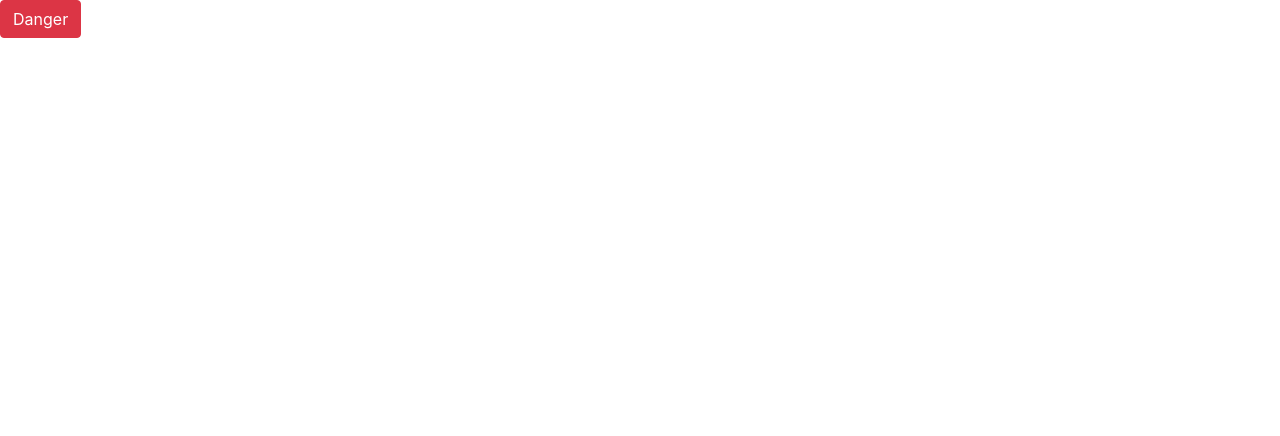
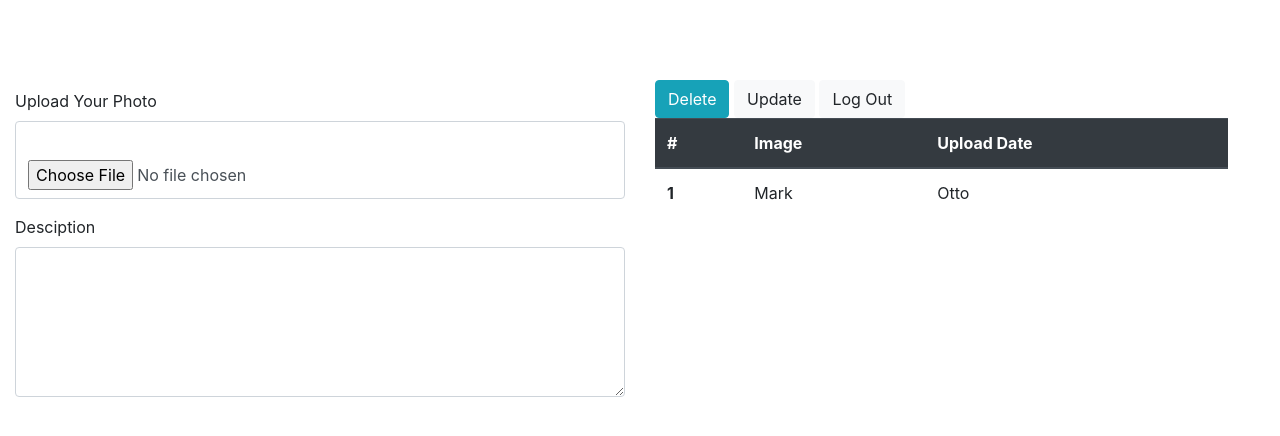
Before and after one commit to MohammedSinanC/Admin-panel, a plain HTML site: page home.html in a window 1280 px wide. Drawn offline with nearby package versions, Linux system fonts and the light colour scheme.

Commit message:
first commit

```diff
--- a/assets/css/style.css
+++ b/assets/css/style.css
@@ -37,3 +37,39 @@ img.vert-move {
      0% { transform: translateY(0); }
      100% { transform: translateY(-10px); }
  }
+ .bg-light {
+     background-color: #7f9fbf!important;
+ }
+.upload-section{
+     padding-top: 89px;
+     float: left;
+}
+.form-control {
+     display: block;
+     width: 100%;
+     height: calc(1.5em + 0.75rem + 2px);
+     padding: 2.375rem 0.75rem;
+     font-size: 1rem;
+     font-weight: 400;
+     line-height: 1.5;
+     color: #495057;
+     background-color: #fff;
+     background-clip: padding-box;
+     border: 1px solid #ced4da;
+     border-radius: 0.25rem;
+     transition: border-color .15s ease-in-out,box-shadow .15s ease-in-out;
+ }
+ .table-section{
+     float: left;
+     padding-top: 80px;
+ }
+ .table {
+     width: 94%;
+     margin-bottom: 1rem;
+     color: #212529;
+ }
+
+ tr:hover{
+     background-color: black;
+     color: white;
+ }
--- a/assets/javascript/script.js
+++ b/assets/javascript/script.js
@@ -12,11 +12,13 @@ function onclickSign(){
      }
      else{
           alert("Hello, Welcome")
-          window.location.href = 'home.html'
+          window.location.href="home.html"
      }
-     window.onbeforeunload = function() { return "Your work will be lost."; };
 }
 function logoutFunction() {
      alert('Logout Successfully')
      window.location.href = 'index.html'
 }
+$(function () {
+     $('[data-toggle="tooltip"]').tooltip();
+ });
--- a/home.html
+++ b/home.html
@@ -7,11 +7,43 @@
      <meta name="viewport" content="width=device-width, initial-scale=1.0">
      <title>ADMIN - PAGE</title>
      <link rel="stylesheet" href="https://stackpath.bootstrapcdn.com/bootstrap/4.3.1/css/bootstrap.min.css">
+     <link rel="stylesheet" href="assets/css/style.css">
 </head>
 
 <body>
-     <button type="button" onclick="logoutFunction()" class="btn btn-danger">Danger</button>
-
+  <div>
+     <div class="col-md-6 col-sm-12 upload-section">
+          <div class="mb-3 ">
+               <label for="exampleFormControlInput1" class="form-label">Upload Your Photo</label>
+               <input type="file" class="form-control" id="exampleFormControlInput1" >
+             </div>
+             <div class="mb-3 ">
+               <label for="exampleFormControlTextarea1" class="form-label">Desciption</label>
+               <textarea class="form-control" id="exampleFormControlTextarea1" rows="3"></textarea>
+             </div>
+     </div>
+     <div class="col-md-6 col-sm-12 table-section">
+          <button type="button" class="btn btn-info">Delete</button>
+          <button type="button" class="btn btn-light">Update</button>
+          <button type="button" class="btn btn-light" onclick=" logoutFunction()">Log Out</button>
+          <table class="table">
+               <thead class="thead-dark">
+                 <tr>
+                   <th scope="col">#</th>
+                   <th scope="col">Image</th>
+                   <th scope="col">Upload Date</th>
+                 </tr>
+               </thead>
+               <tbody>
+                 <tr>
+                   <th scope="row">1</th>
+                   <td>Mark</td>
+                   <td>Otto</td>
+                 </tr>
+               </tbody>
+             </table>
+     </div>
+  </div>
 </body>
      <script src="assets/javascript/script.js"></script>
      <script src="https://code.jquery.com/jquery-3.2.1.slim.min.js"
```
